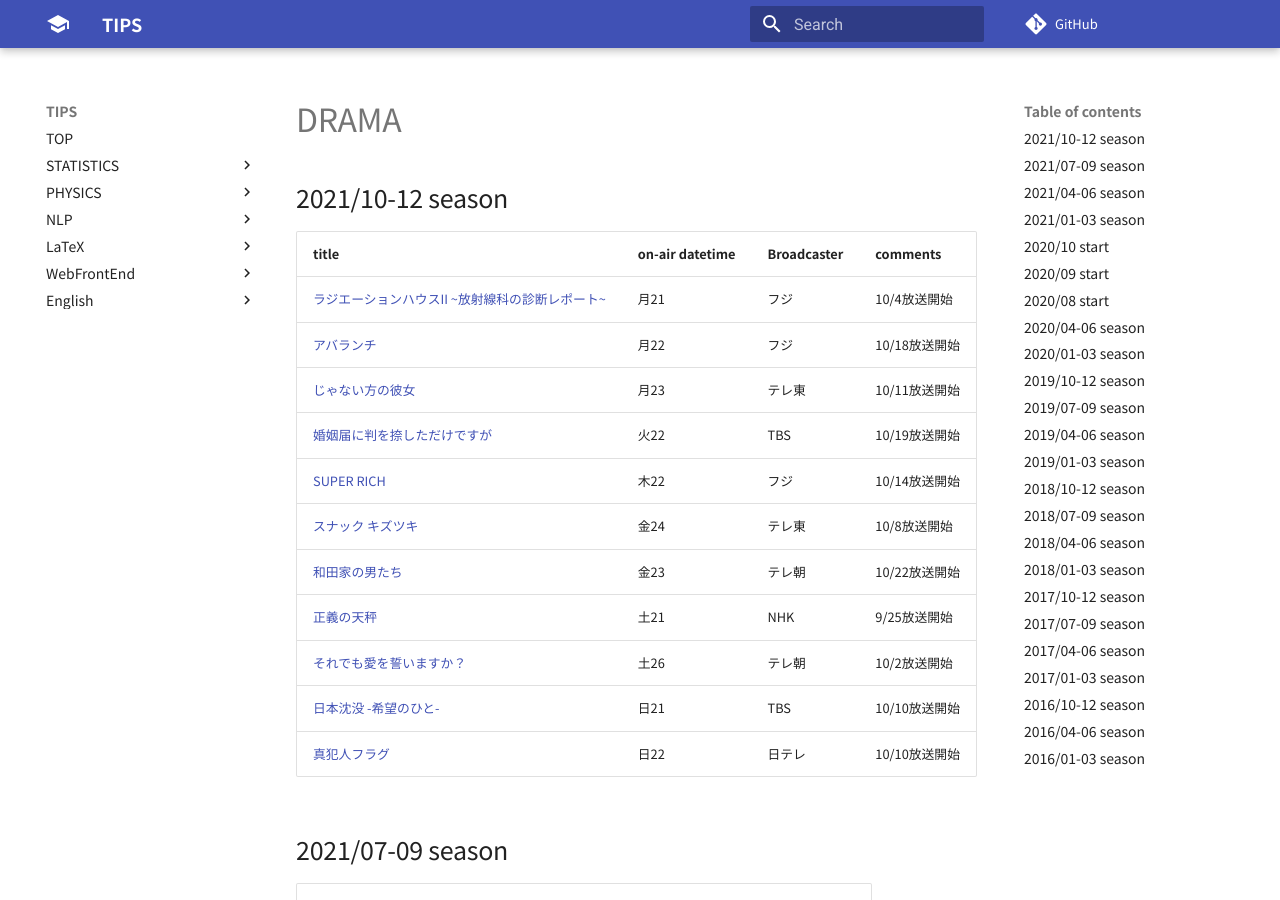
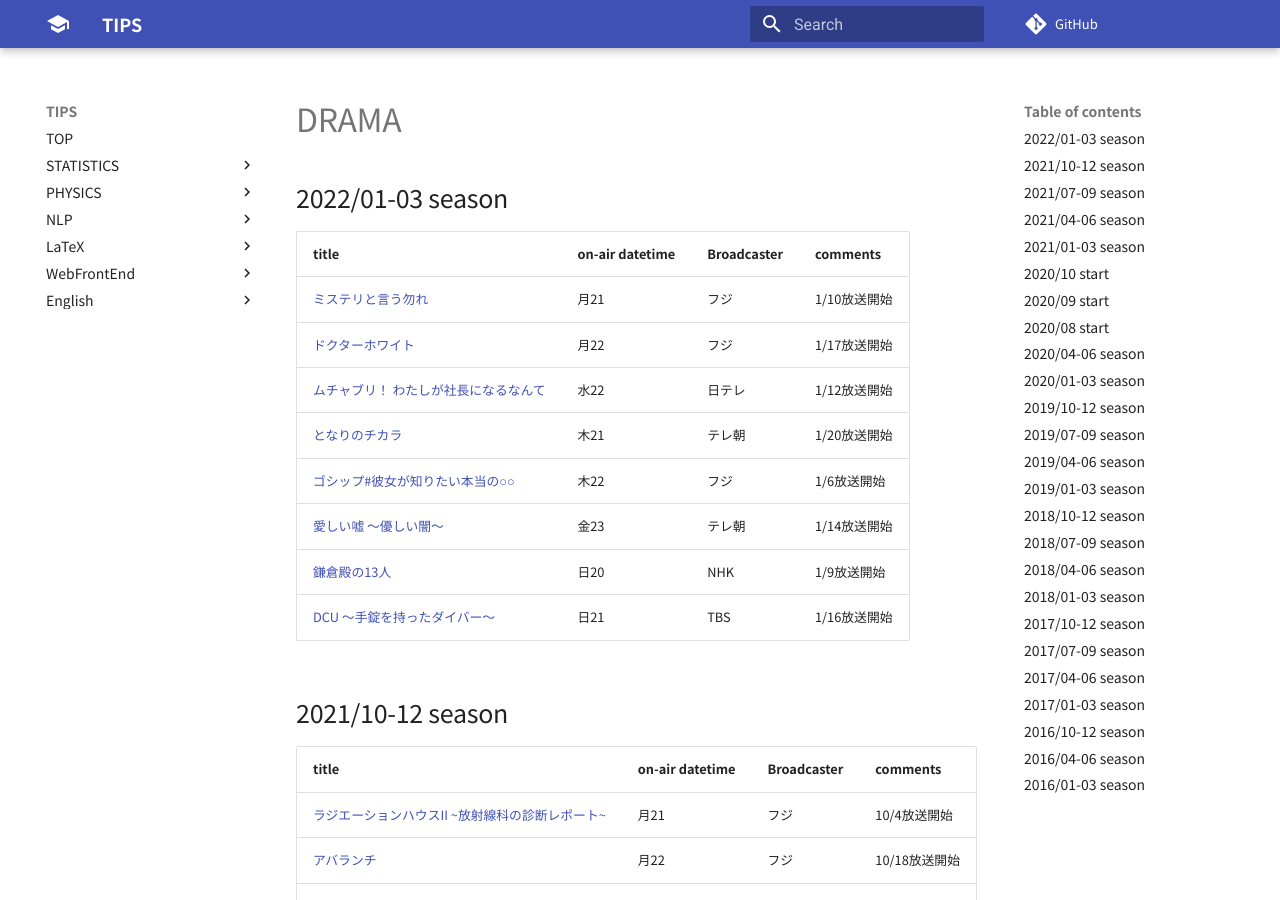
Before and after one commit to aYukiYoshida/tips, an MkDocs documentation site: the page built from docs/favorites/drama.md, in a window 1280 px wide and 900 px high. Built offline with MkDocs 1.6.1 and Material for MkDocs 9.7.7, drawn with Linux system fonts in a browser that asks for light colours; comment, search, counter and statistics services are not loaded.

Commit message:
[mod] Add table of 2022/01-2022/03 to drama doc

```diff
--- a/docs/favorites/drama.md
+++ b/docs/favorites/drama.md
@@ -1,4 +1,17 @@
 # DRAMA
+
+## 2022/01-03 season
+
+|title|on-air datetime|Broadcaster|comments|
+|:-|:-|:-|:-|
+|[ミステリと言う勿れ](https://www.fujitv.co.jp/mystery/)|月21|フジ|1/10放送開始|
+|[ドクターホワイト](https://www.ktv.jp/dr_white/)|月22|フジ|1/17放送開始|
+|[ムチャブリ！ わたしが社長になるなんて](https://www.ntv.co.jp/muchaburi/)|水22|日テレ|1/12放送開始|
+|[となりのチカラ](https://www.tv-asahi.co.jp/tonarinotikara/)|木21|テレ朝|1/20放送開始|
+|[ゴシップ#彼女が知りたい本当の○○](https://www.fujitv.co.jp/gossip/)|木22|フジ|1/6放送開始|
+|[愛しい嘘 〜優しい闇〜](https://www.tv-asahi.co.jp/itouso/)|金23|テレ朝|1/14放送開始|
+|[鎌倉殿の13人](https://www.nhk.or.jp/kamakura13/)|日20|NHK|1/9放送開始|
+|[DCU 〜手錠を持ったダイバー〜](https://www.tbs.co.jp/DCU_japan/)|日21|TBS|1/16放送開始|
 
 ## 2021/10-12 season
 
@@ -7,14 +20,11 @@
 |[ラジエーションハウスII ~放射線科の診断レポート~](https://www.fujitv.co.jp/radiationhouse2/)|月21|フジ|10/4放送開始|
 |[アバランチ](https://www.ktv.jp/A/)|月22|フジ|10/18放送開始|
 |[じゃない方の彼女](https://www.tv-tokyo.co.jp/janaiho/)|月23|テレ東|10/11放送開始|
-|[婚姻届に判を捺しただけですが](https://www.tbs.co.jp/hannoshi_tbs/)|火22|TBS|10/19放送開始|
 |[SUPER RICH](https://www.fujitv.co.jp/SUPERRICH/)|木22|フジ|10/14放送開始|
-|[スナック キズツキ](https://www.tv-tokyo.co.jp/kizutsuki/)|金24|テレ東|10/8放送開始|
 |[和田家の男たち](https://www.tv-asahi.co.jp/wadake/)|金23|テレ朝|10/22放送開始|
 |[正義の天秤](https://www.nhk.jp/p/ts/RM4PJL5QGN/)|土21|NHK|9/25放送開始|
 |[それでも愛を誓いますか？](https://www.asahi.co.jp/soreai/)|土26|テレ朝|10/2放送開始|
 |[日本沈没 -希望のひと-](https://www.tbs.co.jp/nihon_chinbotsu_tbs/)|日21|TBS|10/10放送開始|
-|[真犯人フラグ](https://www.ntv.co.jp/shinhannin-flag/)|日22|日テレ|10/10放送開始|
 
 ## 2021/07-09 season
 
```
